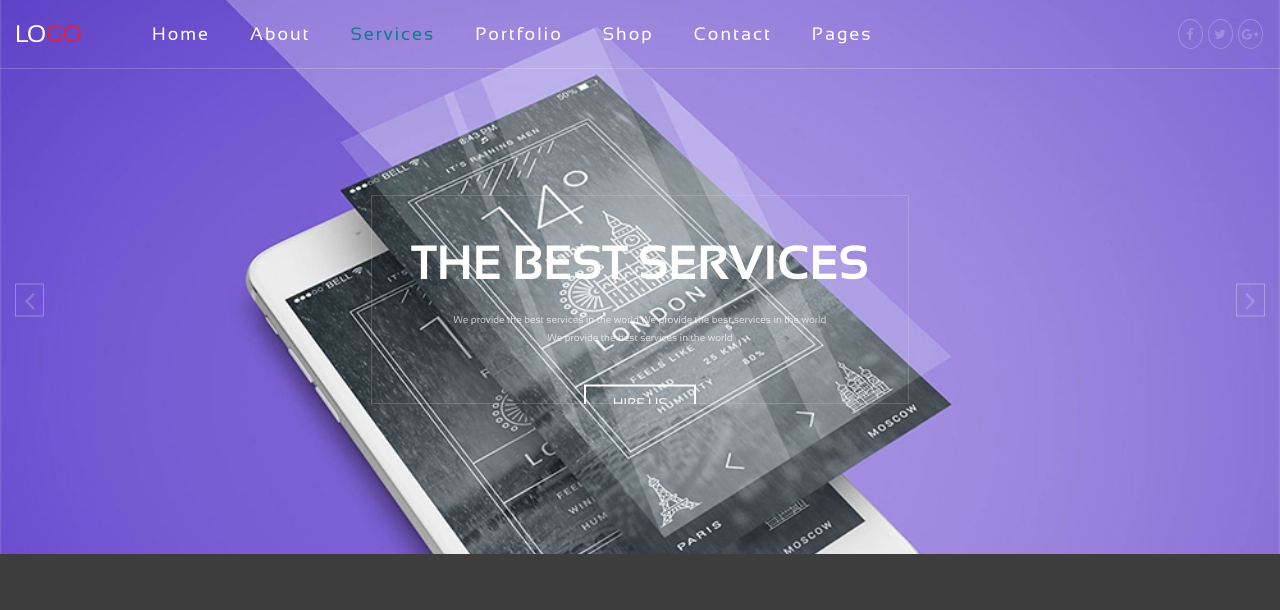
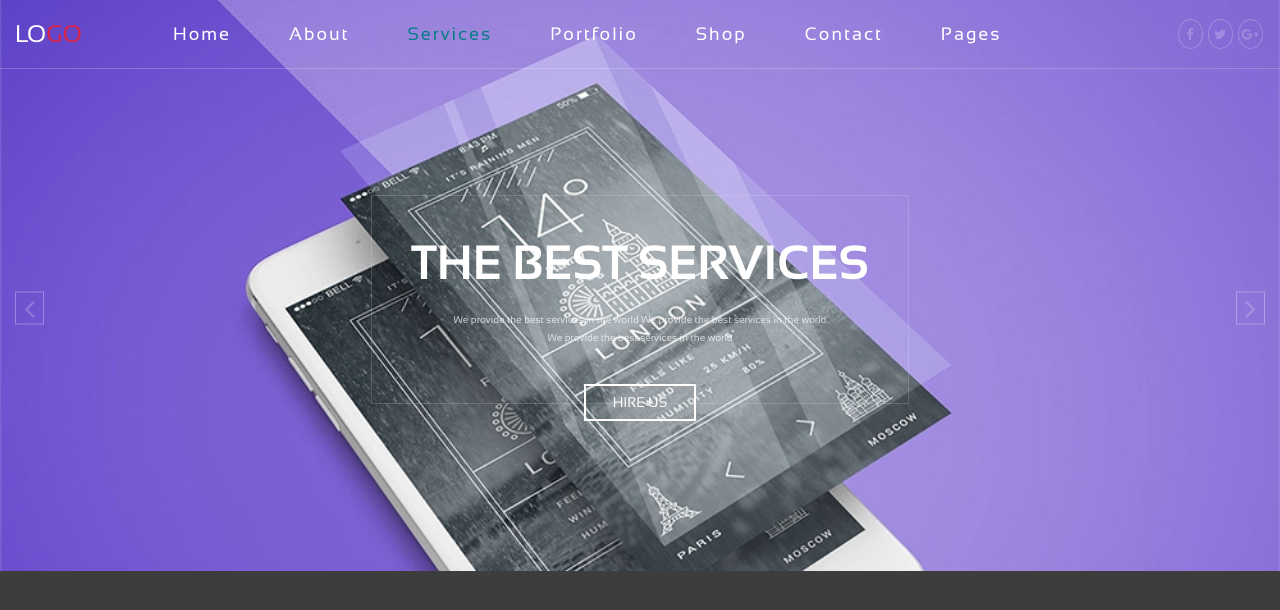
Before and after one commit to Romchikronik/maket-dlya-korporativnogo-sajta, a plain HTML site: page index.html in a window 1280 px wide. Drawn offline with Linux system fonts and the light colour scheme.

Commit message:
исправил ошибки

```diff
--- a/css/style.css
+++ b/css/style.css
@@ -39,7 +39,7 @@ header{
 }
 
 .navbar-brand{
-    margin: 0 50px 0 0;
+    margin: 0 62px 0 0;
     padding: 0;
     color: #fff !important;
     font-size: 24px;
@@ -54,7 +54,7 @@ header{
   color: #fff !important;
   font-size: 18px;
   letter-spacing: 2px;
-  margin: 0 20px;
+  margin: 0 29px;
   transition: 0.6s;
 }
 
@@ -113,9 +113,13 @@ opacity: 1;
 .header-slider-content{
     max-width: 538px;
     margin: 0 auto;
+    height: 226px;
+    position: relative;
+}
+
+.header-slide-wrap{
     border: 1px solid rgba(233, 227, 227, 0.2);
     padding: 48px 35px 56px;
-    position: relative;
 }
 
 h1{
@@ -144,9 +148,9 @@ h1{
     color: #fff;
     position: absolute;
     bottom: 0;
-    transform: translateY(50%) translateX(-50%);
+    transform: translateX(-50%);
     outline: none;
-
+    z-index: 3;
 }
 
 .header-slider .slick-arrow{
@@ -159,6 +163,7 @@ position: absolute;
 top: 50%;
 transform: translateY(-50%);
 outline: none;
+z-index: 54;
 }
 
 .header-slider .prev-arrow{
--- a/index.html
+++ b/index.html
@@ -54,18 +54,24 @@
       <div class="container-fluid">
        <div class="header-slider">
           <div class="header-slider-content">
+            <div class="header-slide-wrap">
             <h1>THE BEST SERVICES</h1>
             <p>We provide the best services in the world We provide the best services in the world We provide the best services in the world</p>
+          </div>
             <a href="">HIRE US</a>
          </div>
           <div class="header-slider-content">
+            <div class="header-slide-wrap">
             <h1>THE BEST SERVICES</h1>
             <p>We provide the best services in the world We provide the best services in the world We provide the best services in the world</p>
+          </div>
             <a href="">HIRE US</a>
          </div>
           <div class="header-slider-content">
+            <div class="header-slide-wrap">
             <h1>THE BEST SERVICES</h1>
             <p>We provide the best services in the world We provide the best services in the world We provide the best services in the world</p>
+          </div>
             <a href="">HIRE US</a>
          </div>
        </div>
```
Lines whose indentation alone changed are shown as unchanged.
